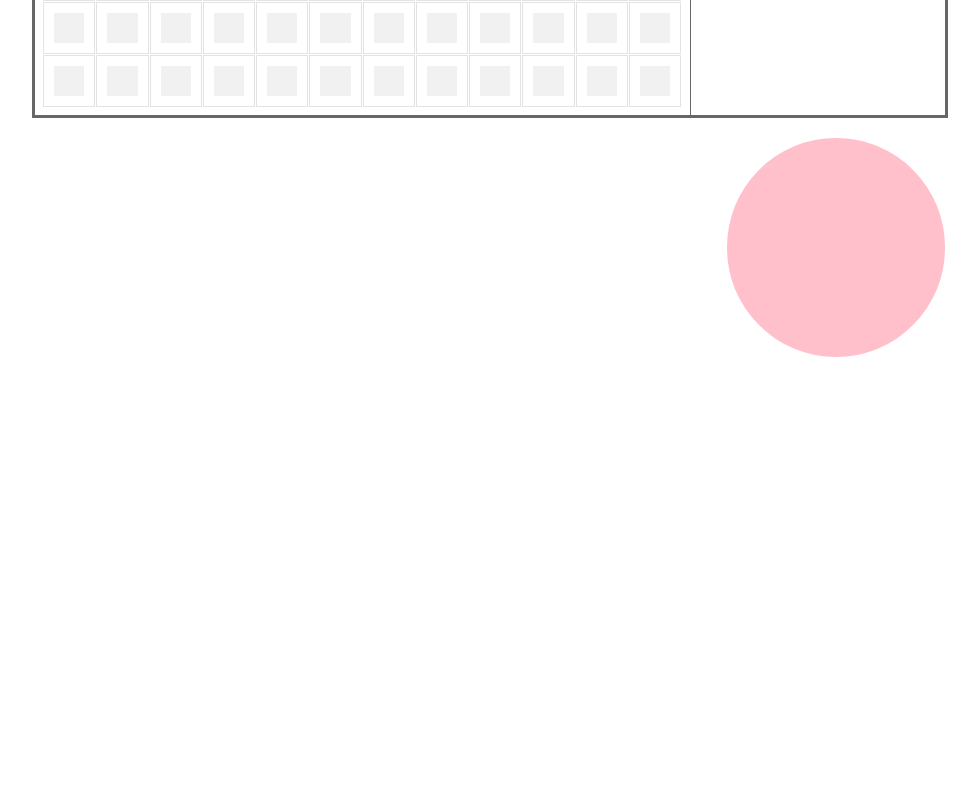
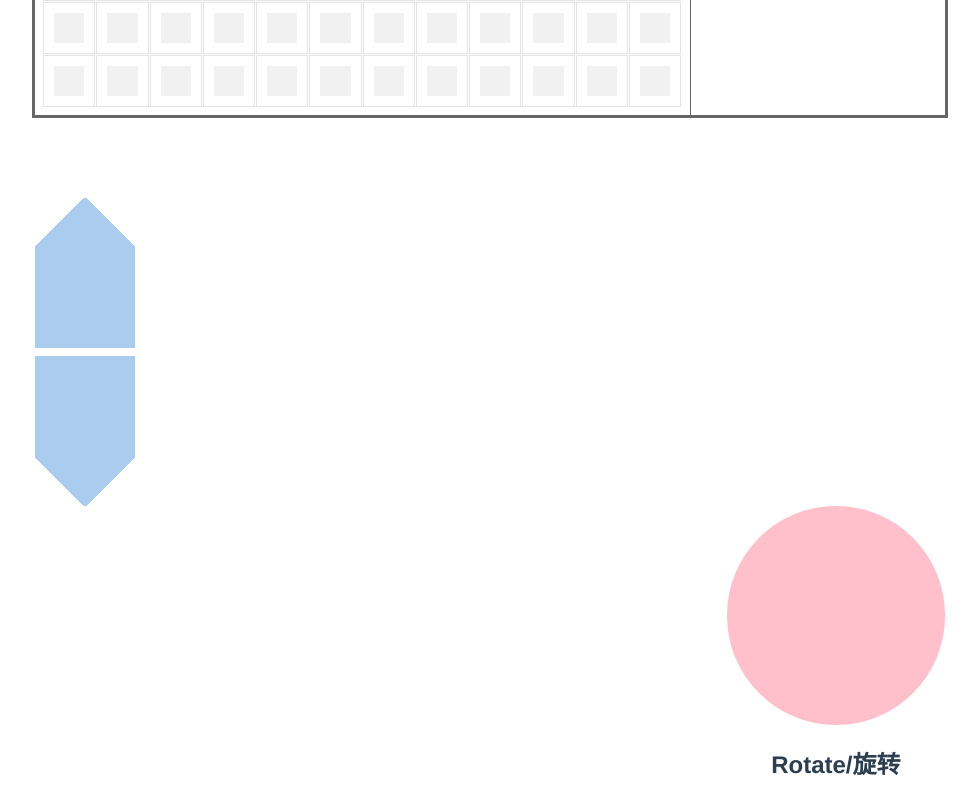
Before and after one commit to tuzilingdang/2d-tetris, a Vue app: page / in a window 1280 px wide. Shown: the part 1243-2043 px from the top of the page, without its empty margins (150-1129 px from the left). Before the commit the page ends 1600 px from the top, so only its background shows below. Built offline with nearby package versions, Linux system fonts and the light colour scheme.

Commit message:
feat(component): keyboard箭头样式

```diff
--- a/src/components/keyboard/KeyBoard.vue
+++ b/src/components/keyboard/KeyBoard.vue
@@ -13,7 +13,14 @@
                 <div class="right"></div>
                 <div class="down"></div>
             </div>
-            <div class="rotate"></div>
+
+            <div class="rotate">
+                <div class="rotate-btn"></div>
+                <h2>Rotate/旋转</h2>
+            </div>
+
+
+
         </div>
 
 
@@ -22,6 +29,16 @@
 
 <script>
     let a = 1
+
+
+            // <div class="circular">
+            //     <svg viewBox="0 0 50 50">
+            //         <path d="M 0,10 a 10,10 0 1,1 0,1 z" id="circle" />
+            //         <text>
+            //             <textPath xlink:href="#circle"> rotate—> </textPath>
+            //         </text>
+            //     </svg>
+            // </div>
 </script>
 
 <style lang="less">
--- a/src/components/keyboard/keyboard.less
+++ b/src/components/keyboard/keyboard.less
@@ -2,16 +2,56 @@
 .keyboard {
     width: 80%;
     height: auto;
-    margin: 20px auto;
+    margin: 10vh auto;
+    .arrows {
+        .left {
+
+        }
+        .up {
+            width: 100px;
+            height: 150px;
+            background: linear-gradient(-135deg, transparent 34px, #ace 0) top right, linear-gradient(135deg, transparent 34px, #ace 0) top left;
+            background-size: 50% 100%;
+            background-repeat: no-repeat;
+        }
+        .down {
+            margin-top: 1vh;
+            width: 100px;
+            height: 150px;
+            background: linear-gradient(-45deg, transparent 34px, #ace 0) right, linear-gradient(45deg, transparent 34px, #ace 0) left;
+            background-size: 50% 100%;
+            background-repeat: no-repeat;
+        }
+    }
     .rotate {
         width: 24%;
+        height: auto;
         float: right;
+        &-btn {
+            width: 100%;
             background: pink;
             border-radius: 500px;
             &:after {
                 content: '';
                 display: block;
                 padding-top: 100%;
+                // cursor: pointer;
             }
         }
+
     }
+
+    // .circular {
+    //     float: right;
+    //     width: 40%;
+    //     font-size: 10px;
+    //     font-weight: 500;
+    //     path {
+    //         fill: none;
+    //     }
+    //     svg {
+    //         display: block;
+    //         overflow: visible;
+    //     }
+    // }
+ }
```
Lines whose indentation alone changed are shown as unchanged.
